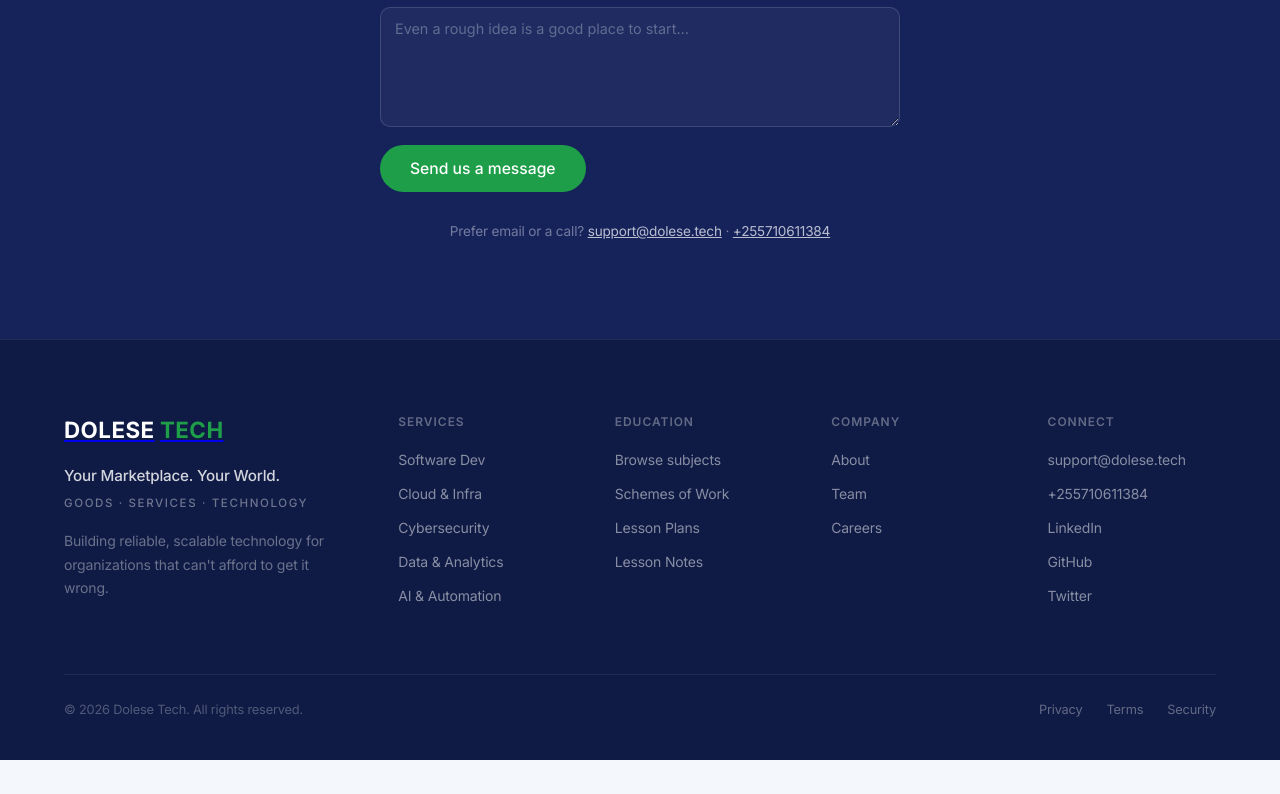
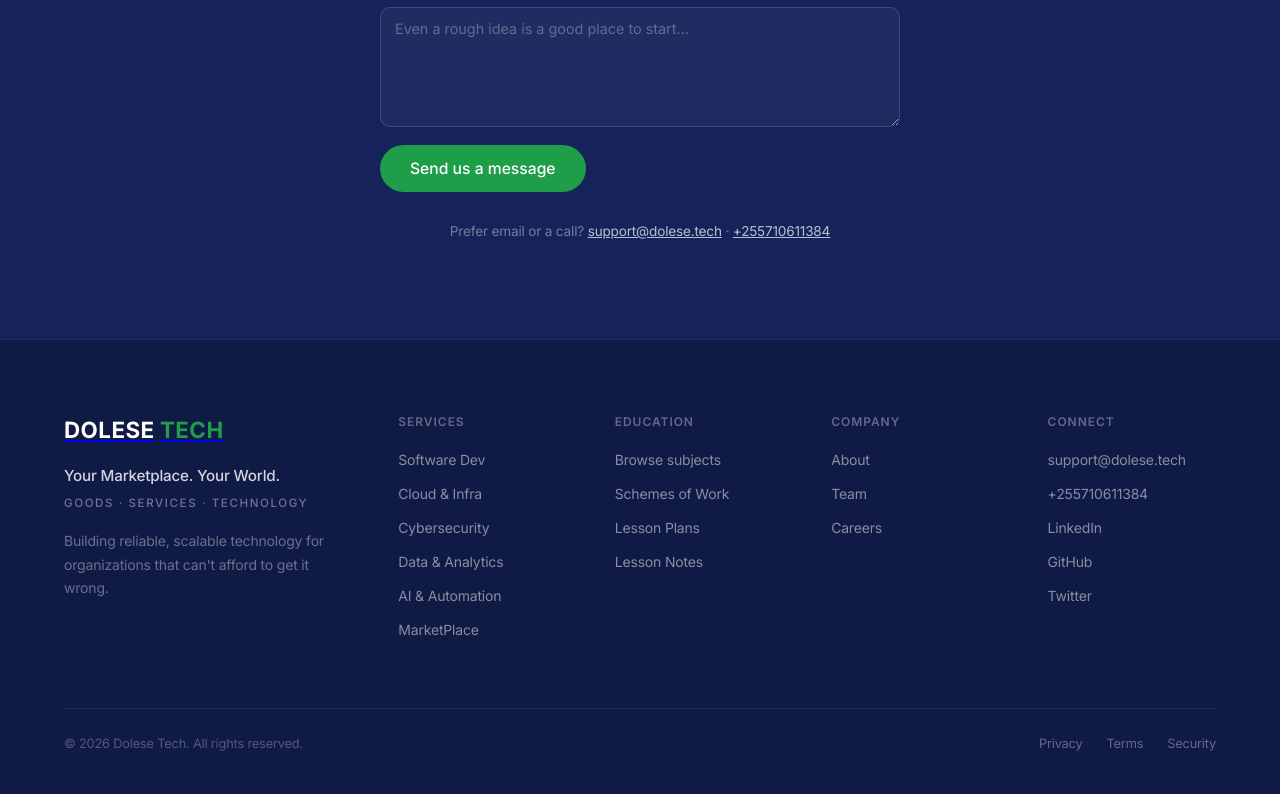
Before and after one commit to dolese/doleseTech, a Next.js app: page / in a window 1280 px wide. Shown: the part 5266-6060 px from the top of the page. Before the commit the page ends 6026 px from the top, so only its background shows below. Built offline with nearby package versions, Linux system fonts and the light colour scheme.

Commit message:
Add marketplace footer link

```diff
--- a/src/components/Footer.tsx
+++ b/src/components/Footer.tsx
@@ -21,6 +21,7 @@ export default function Footer() {
           <a href="/#services">Cybersecurity</a>
           <a href="/#services">Data &amp; Analytics</a>
           <a href="/#services">AI &amp; Automation</a>
+          <a href="https://sokoplus.co.tz">MarketPlace</a>
         </div>
         <div className="footer-col">
           <h4>Education</h4>
```
